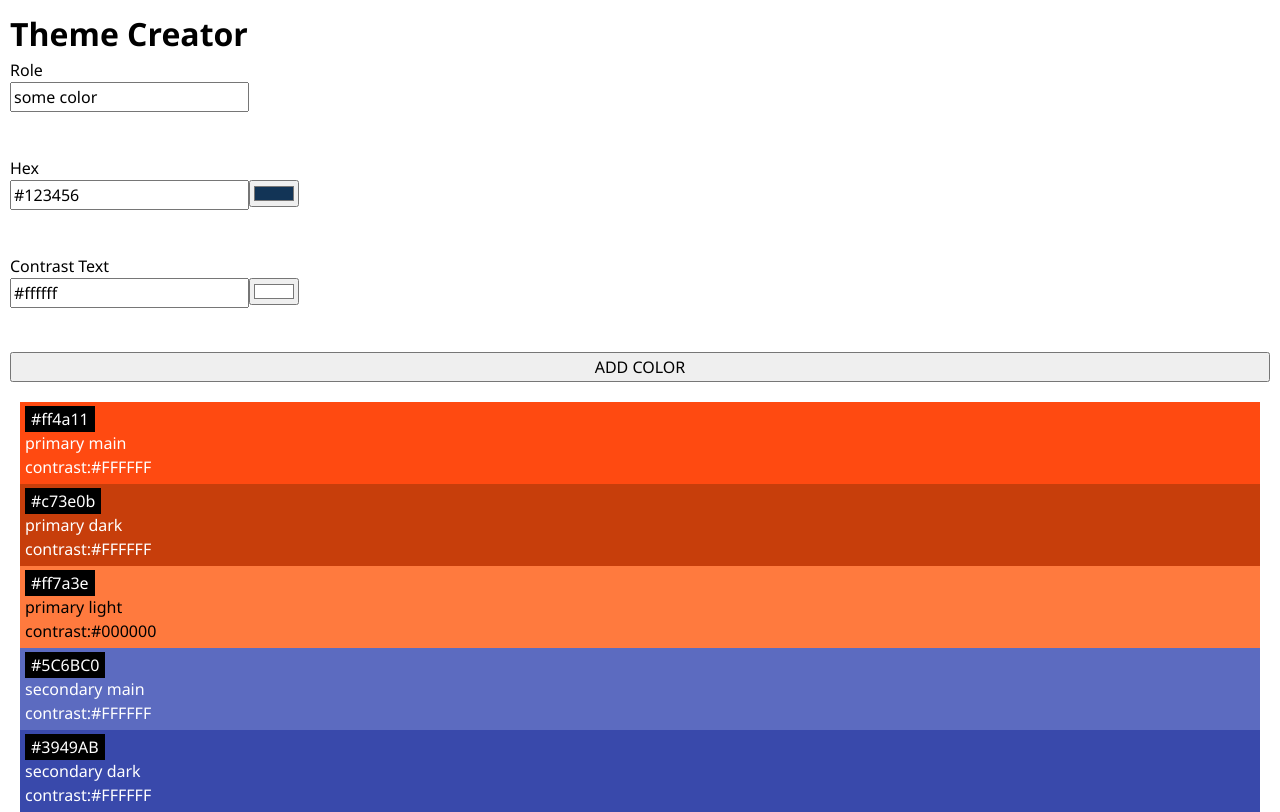
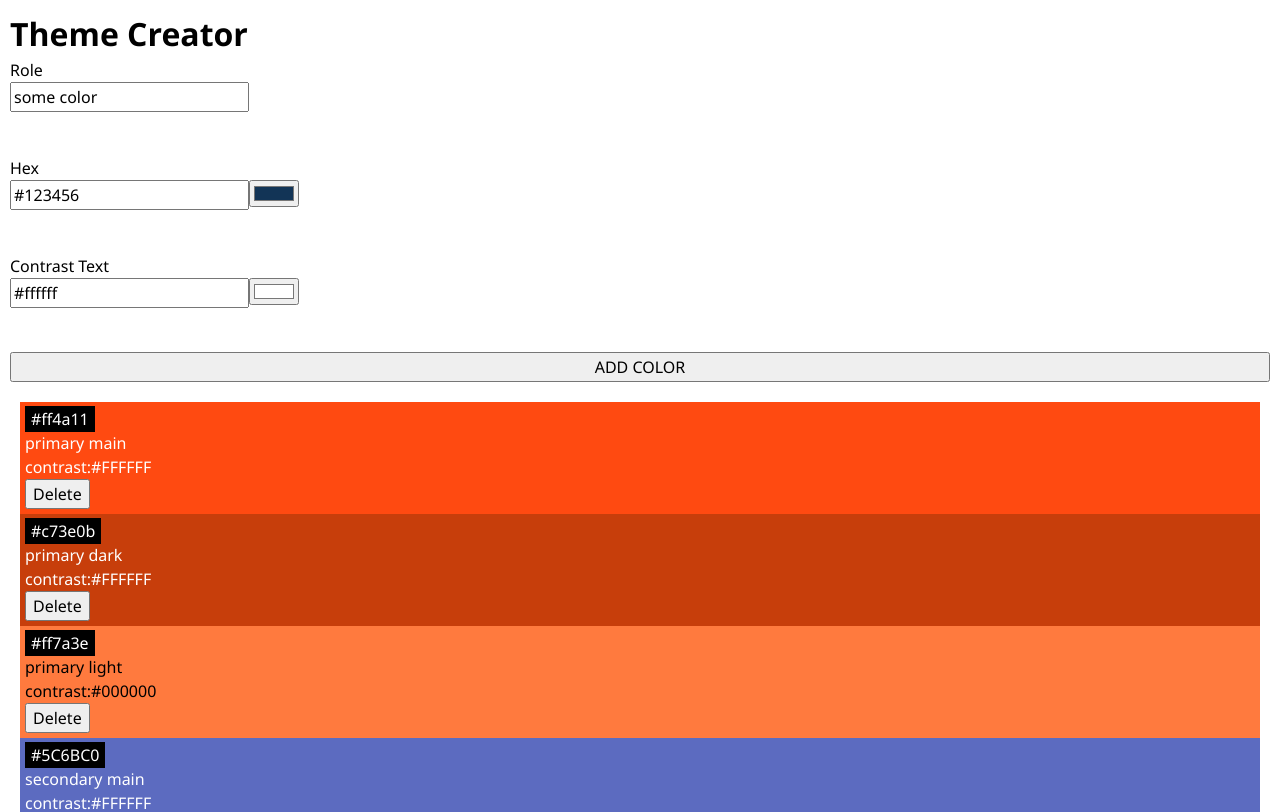
Before and after one commit to Austin7V/Recap-project-4, a React (Vite) app: page / in a window 1280 px wide. Shown: the top 812 px of the page. Built offline with nearby package versions, Linux system fonts and the light colour scheme.

Commit message:
feat: add delete button to color cards

```diff
--- a/src/App.jsx
+++ b/src/App.jsx
@@ -7,8 +7,8 @@ import "./App.css";
 import ColorForm from "./Components/ColorForm/ColorForm.jsx";
 
 function App() {
-  //Farben abspeichern damit später neue Farben hinzufügen.
   const [colors, setColors] = useState(initialColors);
+
   function handleAddColor(data) {
     const newColor = {
       id: nanoid(),
@@ -26,7 +26,11 @@ function App() {
       <ColorForm onSubmitColor={handleAddColor} />
 
       {colors.map((color) => (
-        <Color key={color.id} color={color} />
+        <Color
+          key={color.id}
+          color={color}
+          onDeleteColor={(id) => console.log("Delete clicked:", id)}
+        />
       ))}
     </>
   );
--- a/src/Components/Color/Color.jsx
+++ b/src/Components/Color/Color.jsx
@@ -1,6 +1,6 @@
 import "./Color.css";
 
-export default function Color({ color }) {
+export default function Color({ color, onDeleteColor }) {
   return (
     <div
       className="color-card"
@@ -9,6 +9,9 @@ export default function Color({ color }) {
       <p className="color-card-headline">{color.hex}</p>
       <p>{color.role}</p>
       <p>contrast:{color.contrastText}</p>
+      <button type="button" onClick={() => onDeleteColor(color.id)}>
+        Delete
+      </button>
     </div>
   );
 }
```
